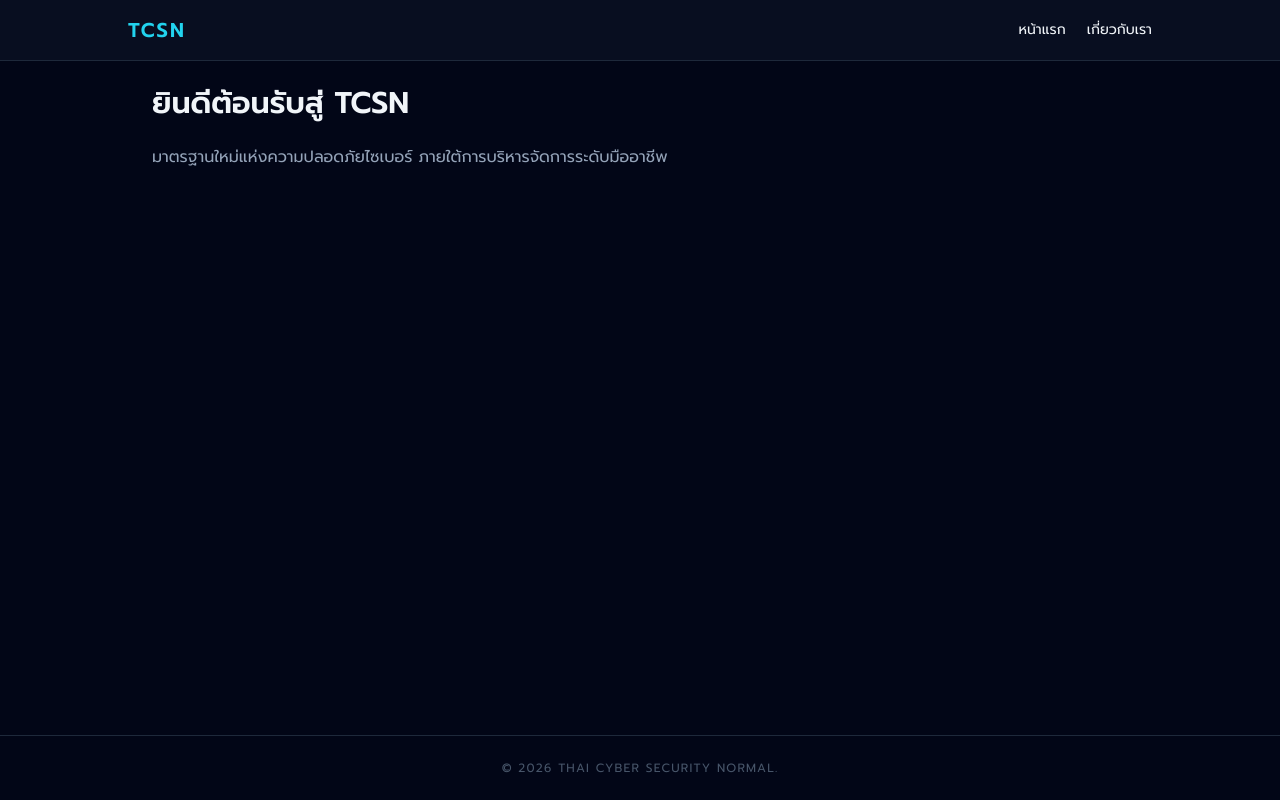
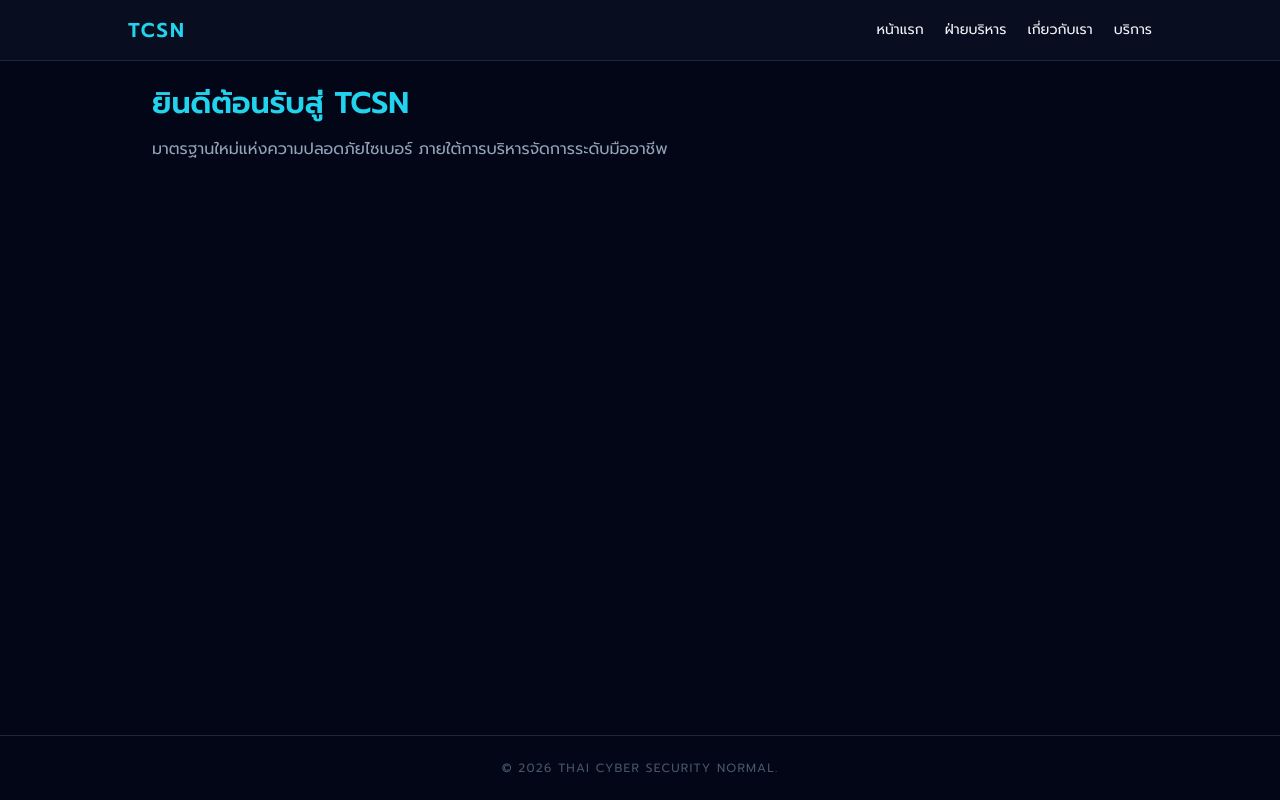
Before and after one commit to tanpisidsub-collab/TCSN, a plain HTML site: page index.html in a window 1280 px wide. Both pictures are taken after a click on the button "หน้าแรก". Drawn offline with nearby package versions, Linux system fonts and the light colour scheme.

Commit message:
Update index.html

```diff
--- a/index.html
+++ b/index.html
@@ -10,25 +10,42 @@
 </head>
 <body class="bg-slate-950 text-slate-100 min-h-screen flex flex-col">
     <!-- Navbar -->
-    <nav class="border-b border-slate-800 bg-slate-900/50 p-4">
-        <div class="max-w-5xl mx-auto flex justify-between items-center">
+    <nav class="border-b border-slate-800 bg-slate-900/50 p-4 sticky top-0 z-50">
+        <div class="max-w-5xl mx-auto flex justify-between items-center overflow-x-auto">
             <h1 class="font-bold text-xl uppercase tracking-widest text-cyan-400">TCSN</h1>
-            <div class="space-x-4 text-sm">
-                <button onclick="show('home')" class="hover:text-cyan-400">หน้าแรก</button>
-                <button onclick="show('about')" class="hover:text-cyan-400">เกี่ยวกับเรา</button>
+            <div class="space-x-4 text-sm whitespace-nowrap">
+                <button onclick="show('home')" class="hover:text-cyan-400 transition">หน้าแรก</button>
+                <button onclick="show('executive')" class="hover:text-cyan-400 transition">ฝ่ายบริหาร</button>
+                <button onclick="show('about')" class="hover:text-cyan-400 transition">เกี่ยวกับเรา</button>
+                <button onclick="show('services')" class="hover:text-cyan-400 transition">บริการ</button>
             </div>
         </div>
     </nav>
 
     <!-- Main Content -->
     <main class="flex-grow max-w-5xl mx-auto p-6 w-full">
-        <div id="home">
-            <h2 class="text-3xl font-bold mb-6 uppercase">ยินดีต้อนรับสู่ TCSN</h2>
-            <p class="text-slate-400 mb-8">มาตรฐานใหม่แห่งความปลอดภัยไซเบอร์ ภายใต้การบริหารจัดการระดับมืออาชีพ</p>
+        <!-- หน้าแรก -->
+        <div id="home" class="space-y-4">
+            <h2 class="text-3xl font-bold uppercase text-cyan-400">ยินดีต้อนรับสู่ TCSN</h2>
+            <p class="text-slate-400">มาตรฐานใหม่แห่งความปลอดภัยไซเบอร์ ภายใต้การบริหารจัดการระดับมืออาชีพ</p>
         </div>
-        <div id="about" class="hidden">
-            <h2 class="text-3xl font-bold mb-6 uppercase">เกี่ยวกับเรา</h2>
+
+        <!-- ฝ่ายบริหาร -->
+        <div id="executive" class="hidden space-y-4">
+            <h2 class="text-3xl font-bold uppercase text-cyan-400">ฝ่ายบริหาร (Executive Board)</h2>
+            <p class="text-slate-400">คณะผู้บริหารและทีมงานผู้เชี่ยวชาญขับเคลื่อนยุทธศาสตร์ความปลอดภัยไซเบอร์</p>
+        </div>
+
+        <!-- เกี่ยวกับเรา -->
+        <div id="about" class="hidden space-y-4">
+            <h2 class="text-3xl font-bold uppercase text-cyan-400">เกี่ยวกับเรา</h2>
             <p class="text-slate-400">องค์กรอิสระที่มุ่งเน้นความปลอดภัยทางไซเบอร์เพื่อสังคมและธุรกิจอย่างครบวงจร</p>
+        </div>
+
+        <!-- บริการ -->
+        <div id="services" class="hidden space-y-4">
+            <h2 class="text-3xl font-bold uppercase text-cyan-400">บริการของเรา</h2>
+            <p class="text-slate-400">ระบบตรวจสอบ ป้องกัน และยกระดับมาตรฐานความปลอดภัยข้อมูลระดับองค์กร</p>
         </div>
     </main>
 
@@ -39,9 +56,13 @@
 
     <script>
         function show(id) {
-            document.getElementById('home').classList.add('hidden');
-            document.getElementById('about').classList.add('hidden');
-            document.getElementById(id).classList.remove('hidden');
+            const sections = ['home', 'executive', 'about', 'services'];
+            sections.forEach(sec => {
+                const el = document.getElementById(sec);
+                if (el) el.classList.add('hidden');
+            });
+            const target = document.getElementById(id);
+            if (target) target.classList.remove('hidden');
         }
     </script>
 </body>
```
